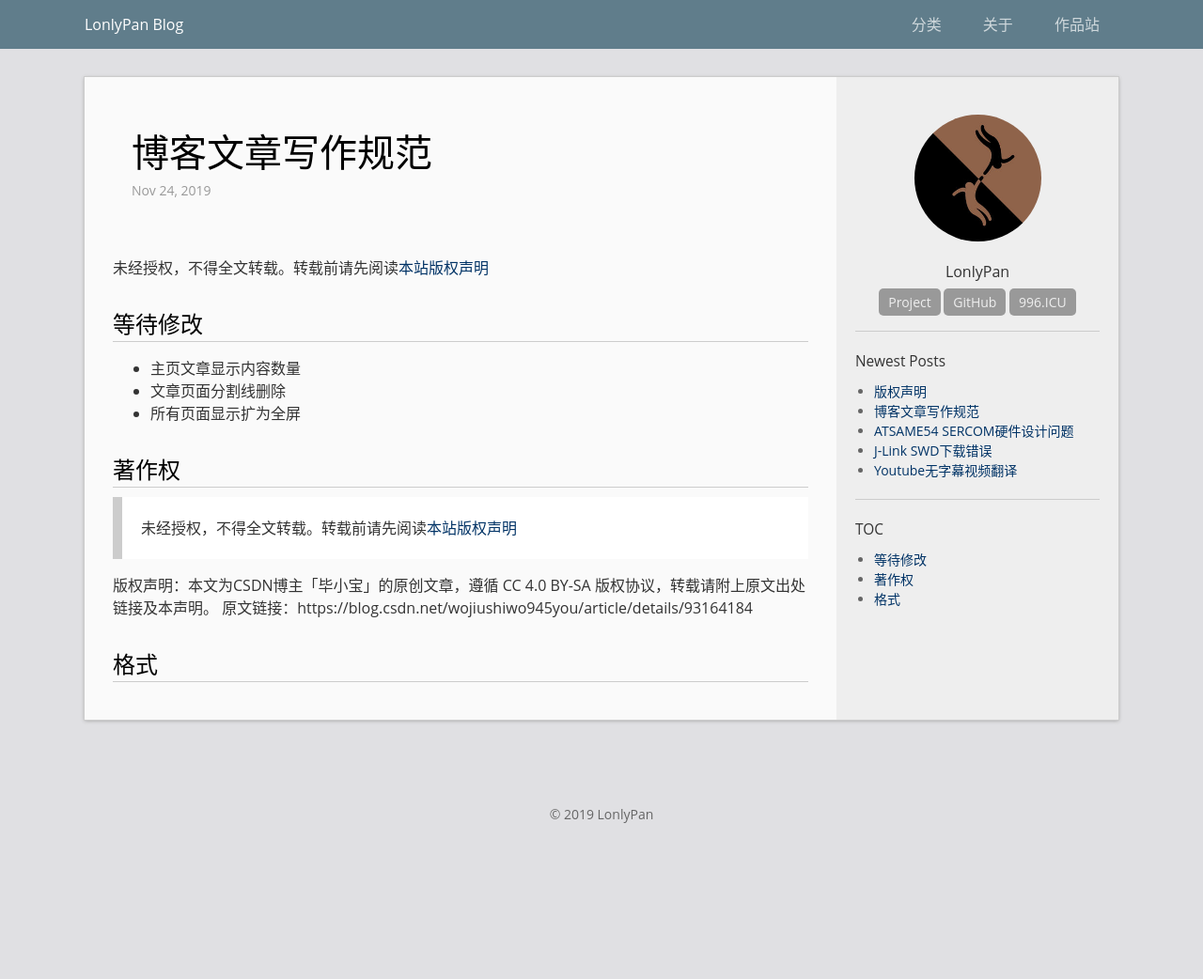
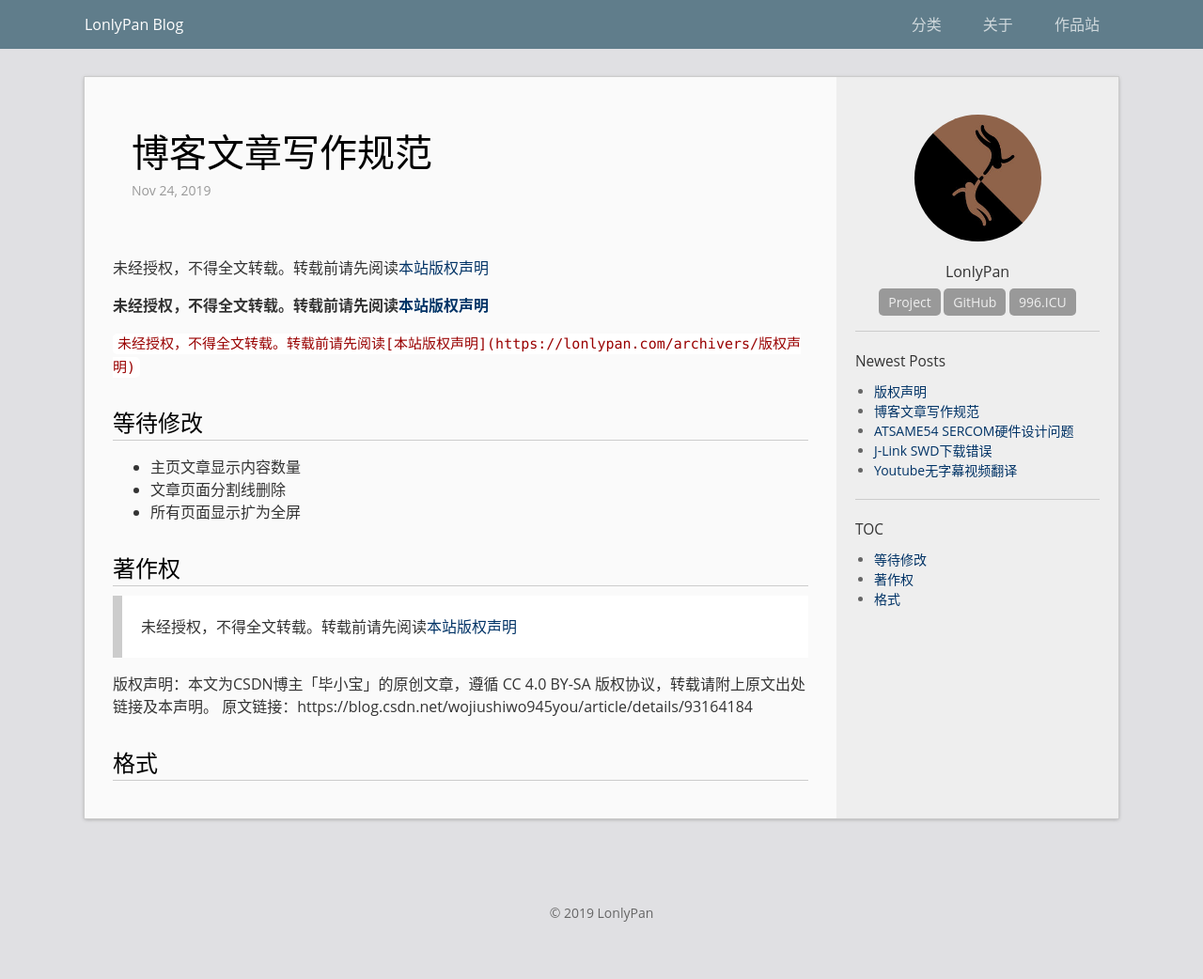
Before and after one commit to LonlyStack/LonlyPan.github.io, a Jekyll site: the page built from _posts/2019-11-24-博客文章写作规范.md, in a window 1280 px wide. Shown: the whole page at 94% size. Built offline with Jekyll 4.4.1, drawn with Linux system fonts in a browser that asks for light colours; before the commit the page ends 937 px from its top, so only the background shows below that.

Commit message:
修改文件: _posts/2019-11-24-博客文章写作规范.md

```diff
--- a/_posts/2019-11-24-博客文章写作规范.md
+++ b/_posts/2019-11-24-博客文章写作规范.md
@@ -7,6 +7,9 @@ categories: 办公
 
 未经授权，不得全文转载。转载前请先阅读[本站版权声明](https://lonlypan.com/archivers/版权声明)
 
+**未经授权，不得全文转载。转载前请先阅读[本站版权声明](https://lonlypan.com/archivers/版权声明)**
+
+`未经授权，不得全文转载。转载前请先阅读[本站版权声明](https://lonlypan.com/archivers/版权声明)`
 ## 等待修改
 
  - 主页文章显示内容数量
```
